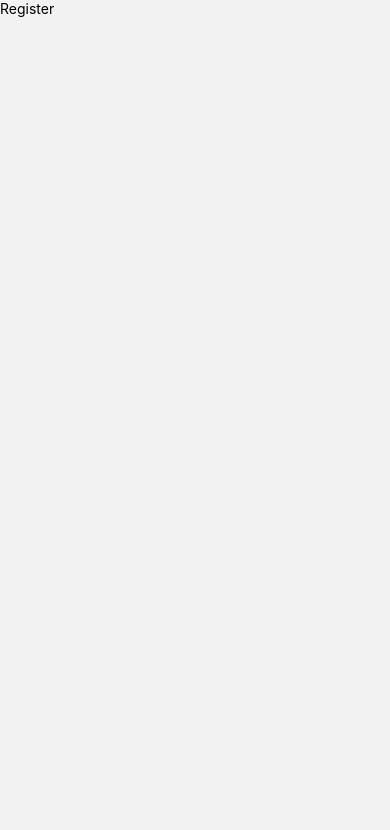
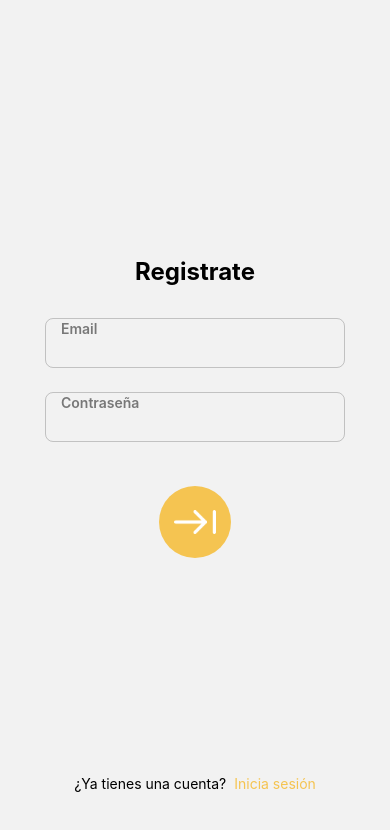
Before and after one commit to JosseMontano/soccerGameMovile, a React Native app in the folder mobile/: screen /Register in a window 390 px wide. Shown: the top 830 px of the page. Built offline with nearby package versions, Linux system fonts and the light colour scheme.

Commit message:
diseno register

```diff
--- a/mobile/App.tsx
+++ b/mobile/App.tsx
@@ -16,7 +16,7 @@ export default function App() {
           headerShown: false
         }}
       >
-        <Stack.Screen name="Login" component={Home} />
+        <Stack.Screen name="Login" component={Login} />
         <Stack.Screen name="Register" component={Register} />
         <Stack.Screen name="Home" component={Home} />
       </Stack.Navigator>
--- a/mobile/components/input.tsx
+++ b/mobile/components/input.tsx
@@ -2,17 +2,22 @@ import { StyleSheet, Text, TextInput, View } from 'react-native'
 import React from 'react'
 
 interface Params {
+  placeholder: string;
   handleBlur: any;
   value: any;
   handleChange: any
+  error: any;
 }
 
-const Input = ({ handleBlur, handleChange, value }: Params) => {
+const Input = ({ placeholder, handleBlur, handleChange, value, error }: Params) => {
   return (
+    <>
     <View style={styles.container}>
-      <Text style={styles.text}>Usuario</Text>
+      <Text style={styles.text}>{placeholder}</Text>
       <TextInput style={styles.input} onBlur={handleBlur} value={value} onChangeText={handleChange} />
     </View>
+    <Text>{error}</Text>
+    </>
   )
 }
 
--- a/mobile/screens/login.tsx
+++ b/mobile/screens/login.tsx
@@ -38,7 +38,8 @@ const Login = () => {
                         style={styles.image}
                         source={require("../assets/login/imglogin.jpg")}
                     />
-                    <Text style={styles.title}>Bienvenido a Gol App1</Text>
+                    <Text style={styles.title}>Gol App</Text>
+                    <Text style={styles.title}>Inicia sesión</Text>
                 </View>
                 <Formik
                     validationSchema={loginValidationSchema}
@@ -55,16 +56,20 @@ const Login = () => {
                     }) => (
                         <>
                             <View style={styles.inputs}>
-                                <Input handleBlur={handleBlur("nombreUsuario")} handleChange={handleChange("nombreUsuario")} value={values.nombreUsuario} />
-                                <Text
-                                >
-                                    {errors.nombreUsuario && touched.nombreUsuario && errors.nombreUsuario}
-                                </Text>
-                                <Input handleBlur={handleBlur("contrasenia")} handleChange={handleChange("contrasenia")} value={values.contrasenia} />
-                                <Text
-                                >
-                                    {errors.contrasenia && touched.contrasenia && errors.contrasenia}
-                                </Text>
+                                <Input
+                                    placeholder="Email"
+                                    handleBlur={handleBlur("nombreUsuario")}
+                                    handleChange={handleChange("nombreUsuario")}
+                                    value={values.nombreUsuario}
+                                    error={errors.nombreUsuario && touched.nombreUsuario && errors.nombreUsuario}
+                                />
+                                <Input
+                                    placeholder="Contraseña"
+                                    handleBlur={handleBlur("contrasenia")}
+                                    handleChange={handleChange("contrasenia")}
+                                    value={values.contrasenia}
+                                    error={errors.contrasenia && touched.contrasenia && errors.contrasenia}
+                                />
                             </View>
                             <NextButton onPress={handleSubmit} />
                         </>
--- a/mobile/screens/register.tsx
+++ b/mobile/screens/register.tsx
@@ -1,14 +1,123 @@
-import { StyleSheet, Text, View } from 'react-native'
-import React from 'react'
+import { View, Text, TouchableOpacity, StyleSheet, Image } from "react-native";
+import { useLinkTo } from "@react-navigation/native";
+import Input from "../components/input";
+import NextButton from "../components/nextButton";
+import { Formik } from "formik";
+import { loginValidationSchema } from "../validations/login";
+import { postService } from "../utils/fetch";
+
+interface FormType {
+  nombreUsuario: string, contrasenia: string
+}
 
 const Register = () => {
+  const linkTo = useLinkTo();
+
+    const login = () => {
+        linkTo("/Login");
+    };
+
+    const handleLogin = async (val: FormType) => {
+        const res = await postService('user/Login', val);
+        if (res.status == 200) {
+            console.log(val)
+            alert(res.message)
+            console.log(res)
+            linkTo("/Home");
+            return
+            //res.data
+        }
+        alert('contraseña incorrecta')
+    }
+
   return (
-    <View>
-      <Text>Register</Text>
-    </View>
+    <View style={styles.container}>
+            <View style={styles.loginContainer}>
+                <View style={styles.topContainer}>
+                    <Text style={styles.title}>Registrate</Text>
+                </View>
+                <Formik
+                    validationSchema={loginValidationSchema}
+                    initialValues={{ nombreUsuario: "", contrasenia: "" }}
+                    onSubmit={handleLogin}
+                >
+                    {({
+                        handleChange,
+                        handleBlur,
+                        values,
+                        errors,
+                        touched,
+                        handleSubmit,
+                    }) => (
+                        <>
+                            <View style={styles.inputs}>
+                                <Input
+                                  placeholder="Email"
+                                  handleBlur={handleBlur("nombreUsuario")}
+                                  handleChange={handleChange("nombreUsuario")}
+                                  value={values.nombreUsuario}
+                                  error={errors.nombreUsuario && touched.nombreUsuario && errors.nombreUsuario}
+                                />
+                                <Input
+                                  placeholder="Contraseña"
+                                  handleBlur={handleBlur("contrasenia")}
+                                  handleChange={handleChange("contrasenia")}
+                                  value={values.contrasenia}
+                                  error={errors.contrasenia && touched.contrasenia && errors.contrasenia}
+                                />
+                            </View>
+                            <NextButton onPress={handleSubmit} />
+                        </>
+                    )}
+                </Formik>
+            </View>
+            <View style={styles.notContainer}>
+                <Text>¿Ya tienes una cuenta?</Text>
+                <TouchableOpacity onPress={() => login()}>
+                    <Text style={styles.bottomText}>Inicia sesión</Text>
+                </TouchableOpacity>
+            </View>
+        </View>
   )
 }
 
 export default Register
 
-const styles = StyleSheet.create({})
+const styles = StyleSheet.create({
+  container: {
+      flex: 1,
+      padding: 40,
+  },
+  loginContainer: {
+      flex: 1,
+      alignItems: "center",
+      justifyContent: "center",
+      gap: 32,
+  },
+  notContainer: {
+      alignItems: "center",
+      marginBottom: 12,
+      flexDirection: "row",
+      alignSelf: "center",
+      gap: 8,
+  },
+  topContainer: {
+      gap: 12,
+      alignItems: "center",
+  },
+  image: {
+      width: 96,
+      height: 96,
+      borderRadius: 48,
+  },
+  title: {
+      fontWeight: "700",
+      fontSize: 24,
+  },
+  inputs: {
+      gap: 12,
+  },
+  bottomText: {
+      color: "#F5C451",
+  },
+});
```
